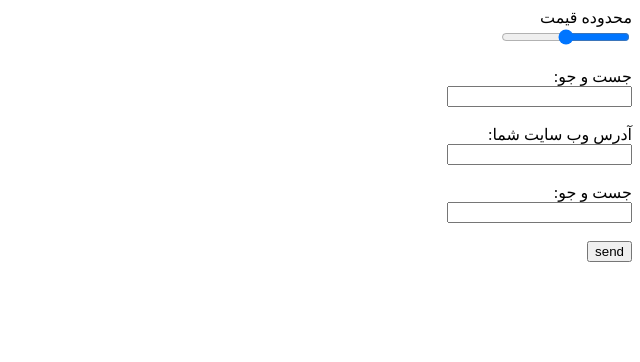
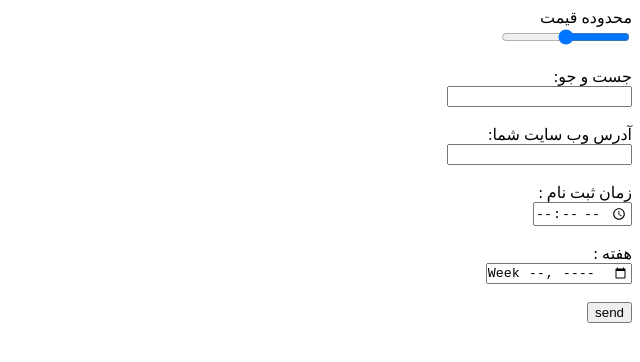
Before and after one commit to Asadi-Alireza/learn-html, a plain HTML site: page E16/index.html in a window 1280 px wide. Shown: the whole page, without its empty margins (640-1280 px from the left). Drawn offline with Linux system fonts and the light colour scheme.

Commit message:
input type"week"

```diff
--- a/E16/index.html
+++ b/E16/index.html
@@ -26,11 +26,15 @@
         <input type="url" name="url" id="url">
         <br><br>
 
-        <label for="search">جست و جو: </label>
+        <label for="time">زمان ثبت نام :</label>
         <br>
-        <input type="search" name="search" id="search">
+        <input type="time" name="time" id="time">
         <br><br>
 
+        <label for="week">هفته  :</label>
+        <br>
+        <input type="week" name="week" id="week">
+        <br><br>
         <input type="submit" value="send">
 
     </form>
```
